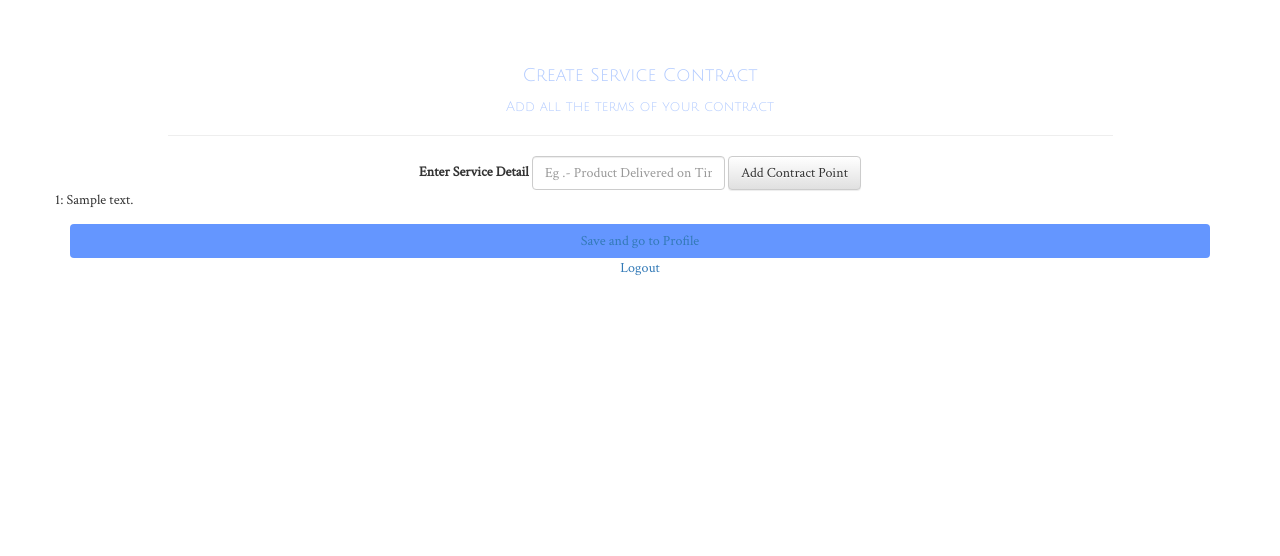
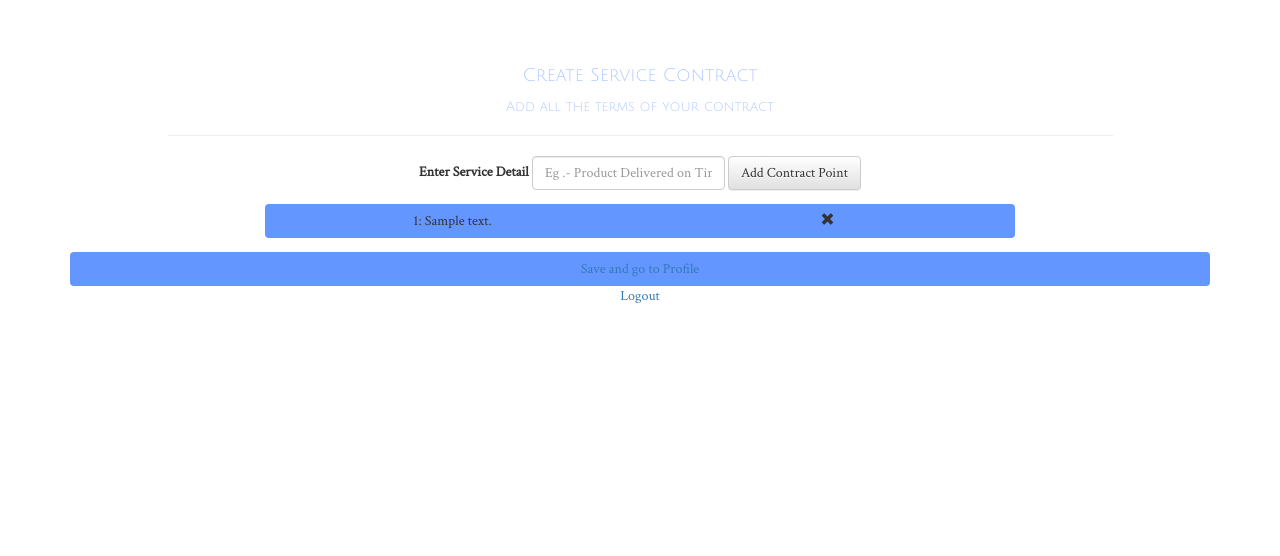
Before and after one commit to leoreq/slapp, a Django app: page /slapp/company/1/service_contract/1/ in a window 1280 px wide. Shown: the part 114-670 px from the top of the page. Run offline with Django 3.2, Linux system fonts and the light colour scheme; tables that the repository leaves empty hold one stand-in row (values such as "Sample post"); some libraries are stand-ins or nearby versions.

Commit message:
refactored items to add a delete button

```diff
--- a/sla_app/templates/sla_app/create_service_contract.html
+++ b/sla_app/templates/sla_app/create_service_contract.html
@@ -41,9 +41,23 @@
                 </div>
                 <button type="submit" class="btn btn-default">Add Contract Point</button>
             </form>
+        </div>
+    </div>
+    <div class="row">
+        <div class="col-xs-offset-2 col-xs-8">
             <table id='id_list_table' class='text-center'>
                 {% for item in list.item_set.all %}
-                <tr><td>{{forloop.counter}}: {{ item.text }} </td></tr>
+                <tr class='text-center'><td class='text-center center-block'>
+                  <div class="btn-group btn-group-justified" role="group" aria-label="...">
+                        <div class="btn-group" role="group">
+                            <button id="{{forloop.counter}}_contract_point_id" type="button" class="btn boton text-center">
+                            {{forloop.counter}}: {{ item.text }}</button>
+                        </div>
+                        <div class="btn-group" role="group">
+                            <button id="{{forloop.counter}}_contract_point_id_delete" type="button" class="btn  boton text-center"><span class="glyphicon glyphicon-remove"></span></button>
+                        </div>
+                    </div>
+                </td></tr>
                 {% endfor %}
             </table>
         </div>
--- a/sla_app/views.py
+++ b/sla_app/views.py
@@ -71,7 +71,9 @@ def add_item(request,user_id,list_id):
 
 def create_service_contract(request,user_id):
     active_company=Company.objects.get(user__id=user_id)
-    list_=List.objects.create(company=active_company)
+    try:list_=List.objects.get(id=1,company=active_company)
+
+    except:list_=List.objects.create(company=active_company)
     return render(request,'sla_app/create_service_contract.html',{'list':list_,'company':active_company})
 
 def pag_inicio(request):
```
